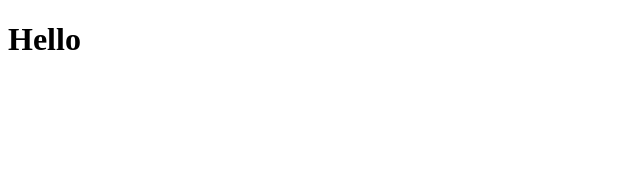
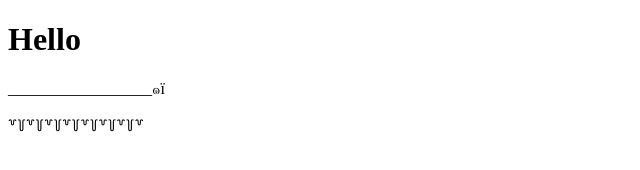
Before and after one commit to Autumn-T-T/version-control-simulation-Autumn, a plain HTML site: page index.html in a window 1280 px wide. Shown: the whole page, without its empty margins (0-640 px from the left). Drawn offline with Linux system fonts and the light colour scheme.

Commit message:
Changed footer text in header branch to cause conflict

```diff
--- a/index.html
+++ b/index.html
@@ -8,5 +8,12 @@
     <header>
         <h1>Hello</h1>
     </header>
+
+    <!--Break (mostly a test lol)-->
+
+    <footer>
+        <p>__________________๑ï</p>
+        <p>꒷꒦꒷꒦꒷꒦꒷꒦꒷꒦꒷꒦꒷꒦꒷</p>
+    </footer>
 </body>
 </html>
```
